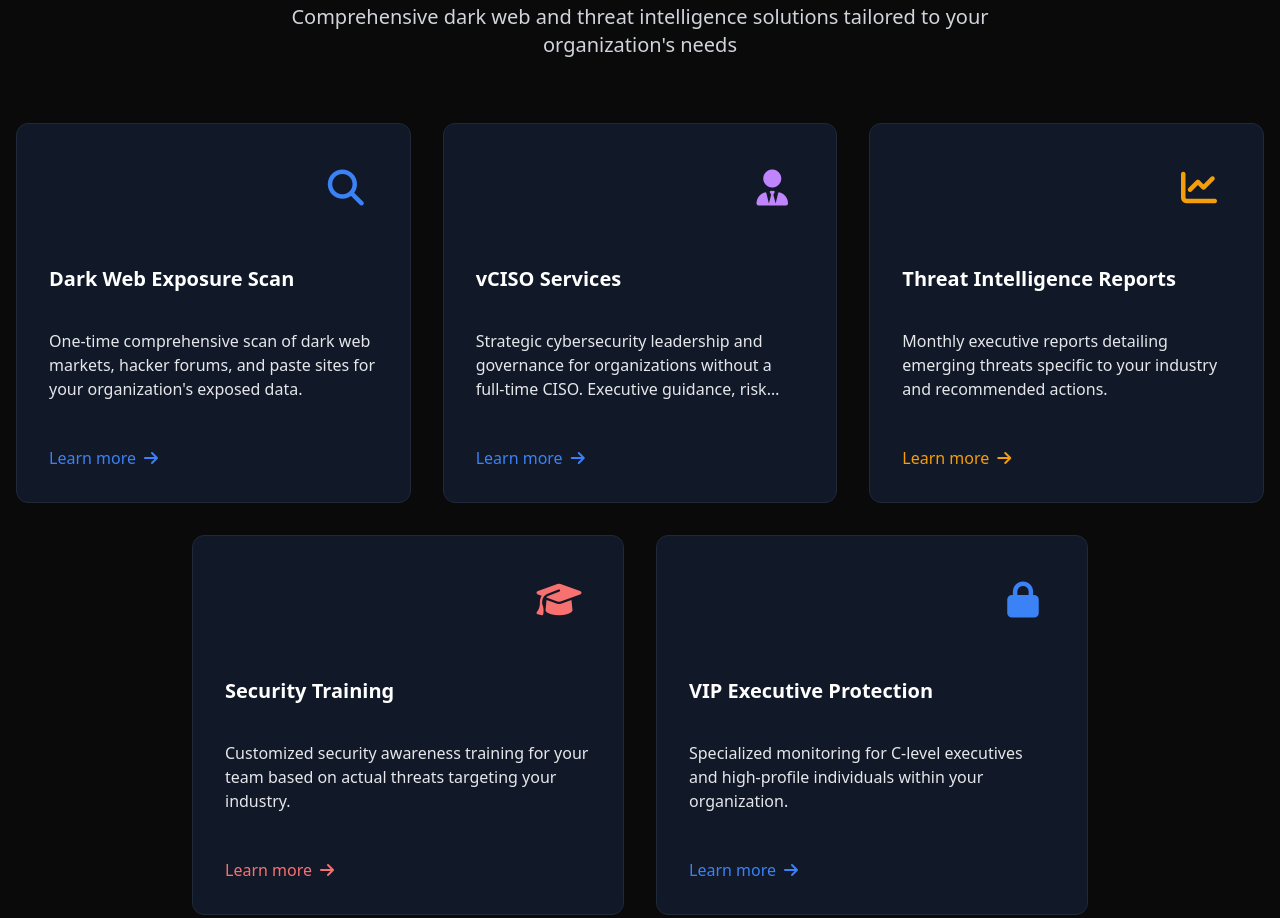
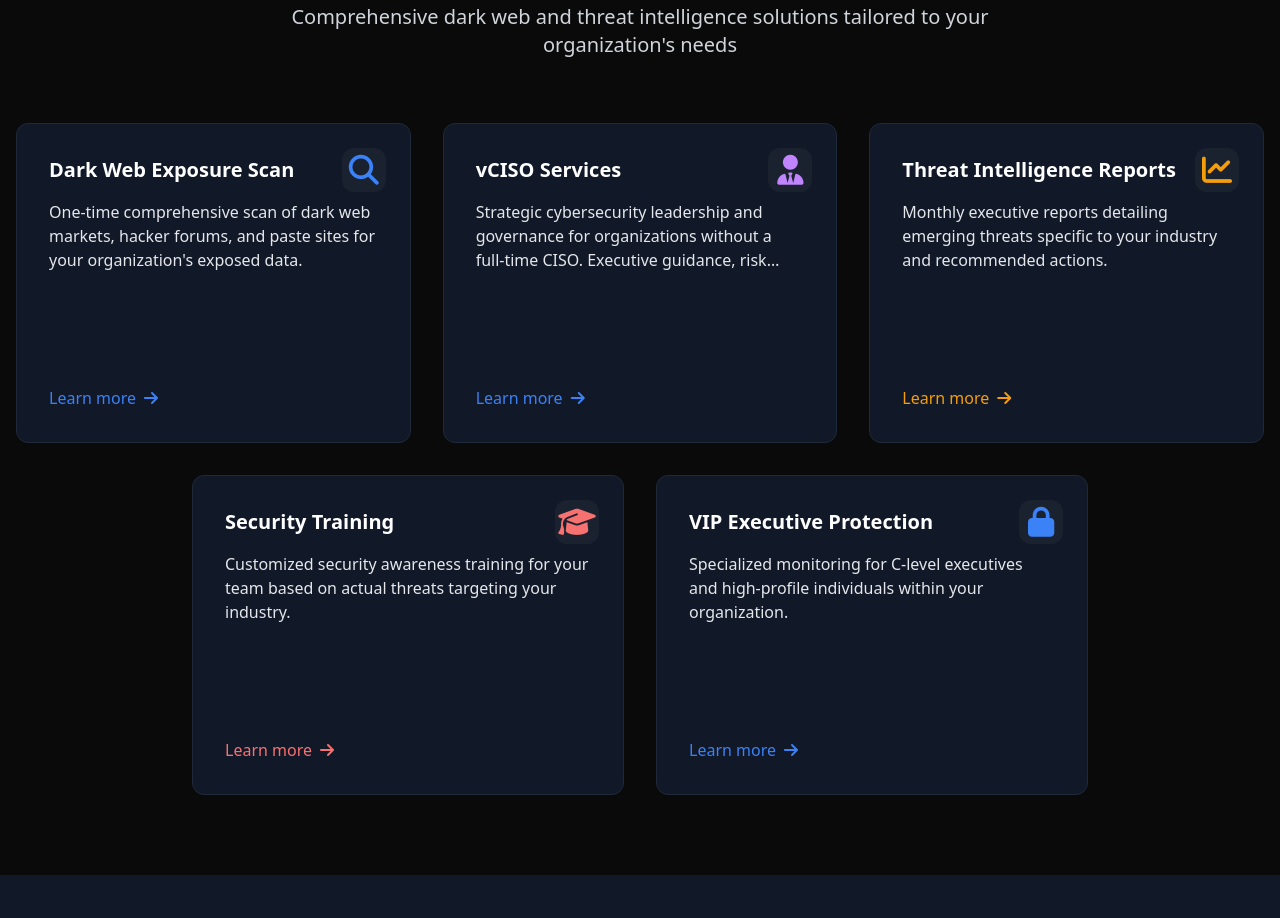
Before and after one commit to aegisceo/aegissecconsulting, a plain HTML site: page index.html in a window 1280 px wide. Shown: the part 960-1878 px from the top of the page. Drawn offline with nearby package versions, Linux system fonts and the light colour scheme.

Commit message:
Apply top-right icon layout and consistent style to all service cards

```diff
--- a/index.html
+++ b/index.html
@@ -53,13 +53,27 @@
             width: 100%;
         }
         .service-card {
-            height: 380px;
+            position: relative;
+            height: 320px;
             display: flex;
             flex-direction: column;
-            justify-content: space-between;
+            justify-content: flex-end;
             overflow: hidden;
         }
+        .service-icon {
+            position: absolute;
+            top: 1.5rem;
+            right: 1.5rem;
+            width: 2.75rem;
+            height: 2.75rem;
+            border-radius: 0.75rem;
+            display: flex;
+            align-items: center;
+            justify-content: center;
+            background: rgba(255,255,255,0.04);
+        }
         .service-card p {
+            color: #e5e7eb;
             overflow: hidden;
             text-overflow: ellipsis;
             display: -webkit-box;
@@ -178,16 +192,14 @@
                 <!-- Service 1 -->
                 <a href="dark-web-exposure-scan.html" class="block group">
                     <div class="bg-gray-900 border border-gray-800 rounded-xl p-8 service-card group-hover:border-primary transition-all duration-300">
-                        <div class="flex justify-end mb-6">
-                            <div class="w-16 h-16 rounded-lg flex items-center justify-center" style="background: inherit;">
-                                <i class="fas fa-search text-primary text-4xl"></i>
-                            </div>
+                        <div class="service-icon">
+                            <i class="fas fa-search text-primary text-3xl"></i>
                         </div>
                         <h3 class="text-xl font-bold text-white mb-4">Dark Web Exposure Scan</h3>
-                        <p class="text-gray-200 mb-6">
+                        <p class="mb-6">
                             One-time comprehensive scan of dark web markets, hacker forums, and paste sites for your organization's exposed data.
                         </p>
-                        <div class="flex items-center text-primary font-medium group-hover:text-primary">
+                        <div class="flex items-center text-primary font-medium group-hover:text-primary mt-auto">
                             <span>Learn more</span>
                             <i class="fas fa-arrow-right ml-2 group-hover:translate-x-1 transition-transform"></i>
                         </div>
@@ -196,34 +208,30 @@
                 <!-- vCISO Service -->
                 <a href="#" class="block group">
                     <div class="bg-gray-900 border border-gray-800 rounded-xl p-8 service-card group-hover:border-primary transition-all duration-300">
-                        <div class="flex justify-end mb-6">
-                            <div class="w-16 h-16 rounded-lg flex items-center justify-center" style="background: inherit;">
-                                <i class="fas fa-user-tie text-purple-400 text-4xl"></i>
-                            </div>
+                        <div class="service-icon">
+                            <i class="fas fa-user-tie text-purple-400 text-3xl"></i>
                         </div>
                         <h3 class="text-xl font-bold text-white mb-4">vCISO Services</h3>
-                        <p class="text-gray-200 mb-6">
+                        <p class="mb-6">
                             Strategic cybersecurity leadership and governance for organizations without a full-time CISO. Executive guidance, risk management, and security program development.
                         </p>
-                        <div class="flex items-center text-primary font-medium group-hover:text-primary">
+                        <div class="flex items-center text-primary font-medium group-hover:text-primary mt-auto">
                             <span>Learn more</span>
                             <i class="fas fa-arrow-right ml-2 group-hover:translate-x-1 transition-transform"></i>
                         </div>
                     </div>
                 </a>
-                <!-- Service 3 -->
+                <!-- Threat Intelligence Reports -->
                 <a href="threat-intelligence-reports.html" class="block group">
                     <div class="bg-gray-900 border border-gray-800 rounded-xl p-8 service-card group-hover:border-accent transition-all duration-300">
-                        <div class="flex justify-end mb-6">
-                            <div class="w-16 h-16 rounded-lg flex items-center justify-center" style="background: inherit;">
-                                <i class="fas fa-chart-line text-accent text-4xl"></i>
-                            </div>
+                        <div class="service-icon">
+                            <i class="fas fa-chart-line text-accent text-3xl"></i>
                         </div>
                         <h3 class="text-xl font-bold text-white mb-4">Threat Intelligence Reports</h3>
-                        <p class="text-gray-200 mb-6">
+                        <p class="mb-6">
                             Monthly executive reports detailing emerging threats specific to your industry and recommended actions.
                         </p>
-                        <div class="flex items-center text-accent font-medium group-hover:text-accent">
+                        <div class="flex items-center text-accent font-medium group-hover:text-accent mt-auto">
                             <span>Learn more</span>
                             <i class="fas fa-arrow-right ml-2 group-hover:translate-x-1 transition-transform"></i>
                         </div>
@@ -237,16 +245,14 @@
                     <!-- Service 4 -->
                     <a href="security-training.html" class="block group">
                         <div class="bg-gray-900 border border-gray-800 rounded-xl p-8 service-card group-hover:border-red-400 transition-all duration-300">
-                            <div class="flex justify-end mb-6">
-                                <div class="w-16 h-16 rounded-lg flex items-center justify-center" style="background: inherit;">
-                                    <i class="fas fa-graduation-cap text-red-400 text-4xl"></i>
-                                </div>
+                            <div class="service-icon">
+                                <i class="fas fa-graduation-cap text-red-400 text-3xl"></i>
                             </div>
                             <h3 class="text-xl font-bold text-white mb-4">Security Training</h3>
-                            <p class="text-gray-200 mb-6">
+                            <p class="mb-6">
                                 Customized security awareness training for your team based on actual threats targeting your industry.
                             </p>
-                            <div class="flex items-center text-red-400 font-medium group-hover:text-red-400">
+                            <div class="flex items-center text-red-400 font-medium group-hover:text-red-400 mt-auto">
                                 <span>Learn more</span>
                                 <i class="fas fa-arrow-right ml-2 group-hover:translate-x-1 transition-transform"></i>
                             </div>
@@ -255,16 +261,14 @@
                     <!-- Service 5 -->
                     <a href="vip-executive-protection.html" class="block group">
                         <div class="bg-gray-900 border border-gray-800 rounded-xl p-8 service-card group-hover:border-primary transition-all duration-300">
-                            <div class="flex justify-end mb-6">
-                                <div class="w-16 h-16 rounded-lg flex items-center justify-center" style="background: inherit;">
-                                    <i class="fas fa-lock text-primary text-4xl"></i>
-                                </div>
+                            <div class="service-icon">
+                                <i class="fas fa-lock text-primary text-3xl"></i>
                             </div>
                             <h3 class="text-xl font-bold text-white mb-4">VIP Executive Protection</h3>
-                            <p class="text-gray-200 mb-6">
+                            <p class="mb-6">
                                 Specialized monitoring for C-level executives and high-profile individuals within your organization.
                             </p>
-                            <div class="flex items-center text-primary font-medium group-hover:text-primary">
+                            <div class="flex items-center text-primary font-medium group-hover:text-primary mt-auto">
                                 <span>Learn more</span>
                                 <i class="fas fa-arrow-right ml-2 group-hover:translate-x-1 transition-transform"></i>
                             </div>
```
